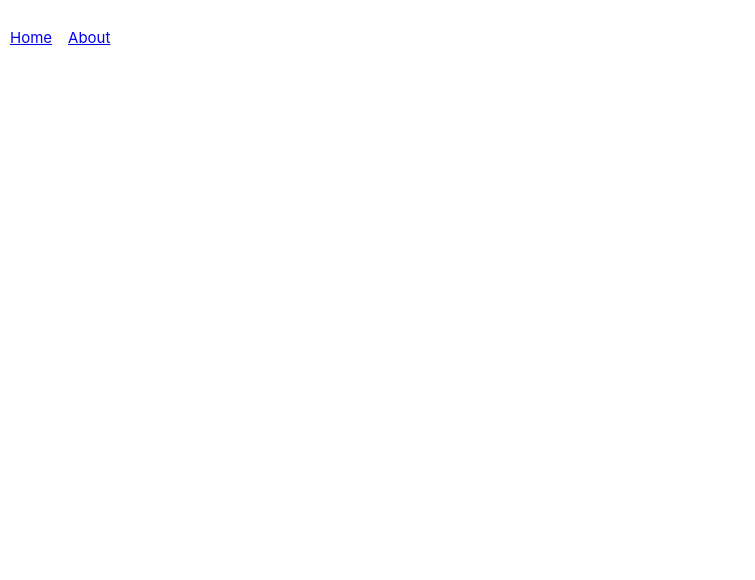
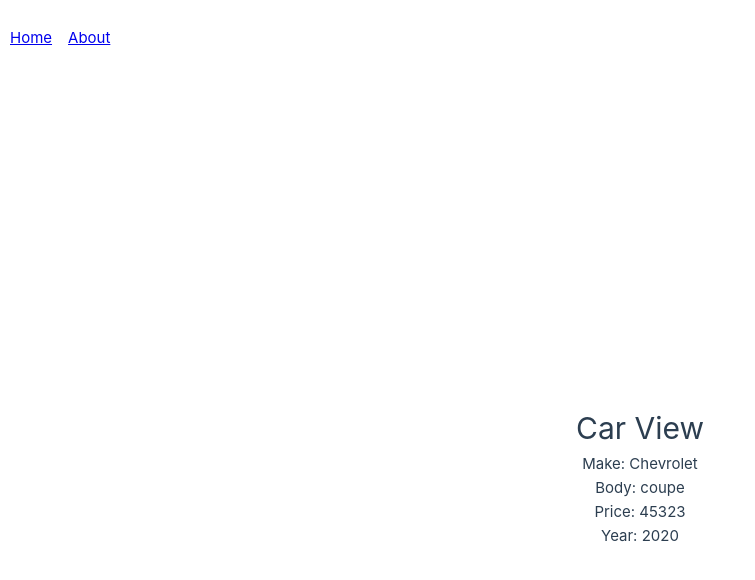
Before and after one commit to anykate/vue-router-app, a Vue app: page /car/1 in a window 1280 px wide. Before the commit this address had no page. Shown: the top 580 px of the page, without its empty margins (0-755 px from the left). Built offline with nearby package versions, Linux system fonts and the light colour scheme.

Commit message:
Adding CarView.vue

```diff
--- a/src/router/index.js
+++ b/src/router/index.js
@@ -11,6 +11,11 @@
         name: 'About',
         component: () => import('@/views/AboutView.vue'),
     },
+    {
+        path: '/car/:id',
+        name: 'Car',
+        component: () => import('@/views/CarView.vue'),
+    },
 ]
 
 const router = createRouter({
--- /dev/null
+++ b/src/views/CarView.vue
@@ -0,0 +1,22 @@
+<script setup>
+import carsData from '@/assets/data.json'
+import { onBeforeMount, ref } from 'vue'
+import { useRoute } from 'vue-router'
+
+const car = ref(null)
+const route = useRoute()
+const { id } = route.params
+onBeforeMount(() => {
+    car.value = carsData.find((c) => c.id === parseInt(id))
+})
+</script>
+
+<template>
+    <div class="container">
+        <h1>Car View</h1>
+        <p>Make: {{ car.make }}</p>
+        <p>Body: {{ car.body }}</p>
+        <p>Price: {{ car.price }}</p>
+        <p>Year: {{ car.year }}</p>
+    </div>
+</template>
--- a/src/views/HomeView.vue
+++ b/src/views/HomeView.vue
@@ -1,7 +1,9 @@
 <script setup>
 import carsData from '@/assets/data.json'
 import { ref } from 'vue'
+import { useRouter } from 'vue-router'
 const cars = ref(carsData)
+const router = useRouter()
 </script>
 
 <template>
@@ -12,6 +14,7 @@
                 v-for="car in cars"
                 :key="car.id"
                 class="card"
+                @click="router.push({ name: 'Car', params: { id: car.id } })"
             >
                 <h2>{{ car.make }}</h2>
                 <p>{{ car.price }}</p>
```
